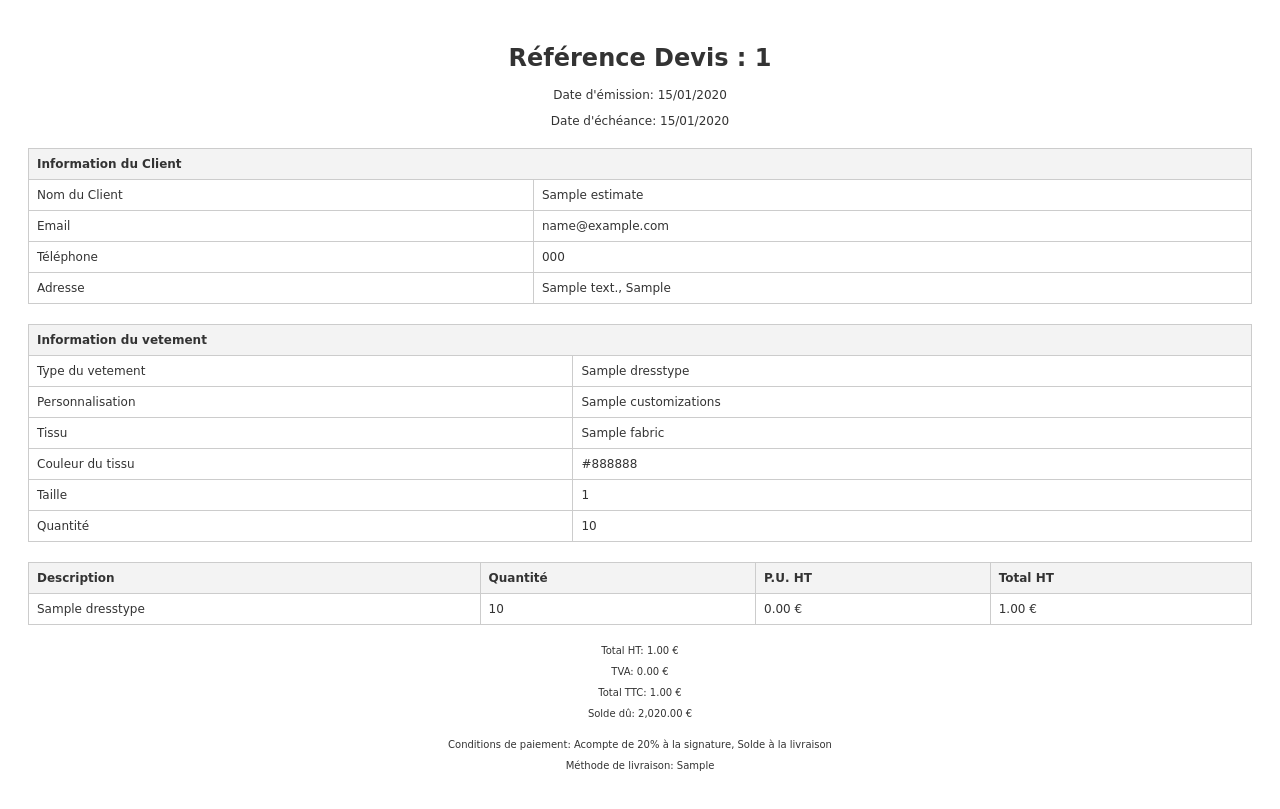
After one commit to CHANG-Toma/Test-CHANG-Toma, a Symfony app: template templates/dashboard/pages/estimate/estimate_pdf.html.twig in a window 1280 px wide. The commit adds this page. Run offline with Twig, Linux system fonts and the light colour scheme; the template is opened without the code that fills it: most values are stand-ins (such as "Sample title", 1, 10 or a date in 2020); some libraries are stand-ins or nearby versions.

Commit message:
feat : téléchargement en  pdf terminé

```diff
--- a/templates/dashboard/pages/estimate/estimate.html.twig
+++ b/templates/dashboard/pages/estimate/estimate.html.twig
@@ -50,6 +50,9 @@
 												Modifier
 											</a>
 											{{ include('dashboard/pages/estimate/_delete_form.html.twig') }}
+											<a href="{{ path('app_estimate_pdf', {'id': estimate.id}) }}" class="inline-flex items-center gap-x-2 text-sm font-semibold text-white bg-blue-600 hover:bg-blue-700 rounded-lg px-3 py-2">
+												Télécharger PDF
+											</a>
 										</td>
 									</tr>
 								{% endfor %}
--- /dev/null
+++ b/templates/dashboard/pages/estimate/estimate_pdf.html.twig
@@ -0,0 +1,128 @@
+<!DOCTYPE html>
+<html lang="en">
+<head>
+    <meta charset="UTF-8">
+    <title>Devis - {{ estimate.clientName }}</title>
+    <style>
+        body {
+            font-family: 'DejaVu Sans', sans-serif;
+            font-size: 12px;
+            padding: 20px;
+            color: #333;
+        }
+        table {
+            width: 100%;
+            border-collapse: collapse;
+            margin-bottom: 20px;
+        }
+        th, td {
+            border: 1px solid #ccc;
+            padding: 8px;
+            text-align: left;
+            font-size: 12px;
+        }
+        th {
+            background-color: #f3f3f3;
+        }
+        .header {
+            text-align: center;
+            margin-bottom: 20px;
+        }
+        .footer {
+            font-size: 10px;
+            text-align: center;
+            margin-top: 20px;
+        }
+        .text-right {
+            text-align: right;
+        }
+    </style>
+</head>
+<body>
+    <div class="header">
+        <h1>Référence Devis : {{ estimate.id }}</h1>
+        <p>Date d'émission: {{ estimate.expectedDeliveryDate|date('d/m/Y') }}</p>
+        <p>Date d'échéance: {{ estimate.expectedDeliveryDate|date('d/m/Y') }}</p>
+    </div>
+
+    <table>
+        <tr>
+            <th colspan="2">Information du Client</th>
+        </tr>
+        <tr>
+            <td>Nom du Client</td>
+            <td>{{ estimate.clientName }}</td>
+        </tr>
+        <tr>
+            <td>Email</td>
+            <td>{{ estimate.clientEmail }}</td>
+        </tr>
+        <tr>
+            <td>Téléphone</td>
+            <td>{{ estimate.clientPhone }}</td>
+        </tr>
+        <tr>
+            <td>Adresse</td>
+            <td>{{ estimate.clientAddress }}, {{ estimate.clientCity }}</td>
+        </tr>
+    </table>
+
+	<table>
+        <tr>
+            <th colspan="2">Information du vetement</th>
+        </tr>
+        <tr>
+            <td>Type du vetement</td>
+            <td>{{ estimate.dresstype }}</td>
+        </tr>
+        <tr>
+            <td>Personnalisation</td>
+            <td>{{ estimate.customizations }}</td>
+        </tr>
+        <tr>
+            <td>Tissu</td>
+            <td>{{ estimate.fabric }}</td>
+        </tr>
+        <tr>
+            <td>Couleur du tissu</td>
+            <td>{{ estimate.fabricColor }}</td>
+        </tr>
+		<tr>
+			<td>Taille</td>
+			<td>{{ estimate.size }}</td>
+		</tr>
+		<tr>
+			<td>Quantité</td>
+			<td>{{ estimate.quantity }}</td>
+		</tr>
+
+    </table>
+
+    <table>
+        <tr>
+            <th>Description</th>
+            <th>Quantité</th>
+            <th>P.U. HT</th>
+            <th>Total HT</th>
+        </tr>
+        <tr>
+            <td>{{ estimate.dresstype }}</td>
+            <td>{{ estimate.quantity }}</td>
+            <td>{{ estimate.pricefabric|number_format(2, '.', ',') }} €</td>
+            <td>{{ estimate.totalExTax|number_format(2, '.', ',') }} €</td>
+        </tr>
+    </table>
+
+    <div class="footer">
+        <p>Total HT: {{ estimate.totalExTax|number_format(2, '.', ',') }} €</p>
+        <p>TVA: {{ estimate.tva|number_format(2, '.', ',') }} €</p>
+        <p>Total TTC: {{ estimate.totalIncTax|number_format(2, '.', ',') }} €</p>
+        <p>Solde dû: {{ estimate.balandeDue|number_format(2, '.', ',') }} €</p>
+    </div>
+
+    <div class="footer">
+        <p>Conditions de paiement: Acompte de 20% à la signature, Solde à la livraison</p>
+        <p>Méthode de livraison: {{ estimate.deliveryMode }}</p>
+    </div>
+</body>
+</html>
```
Also changed, not shown: src/Controller/EstimateController.php (+26 -0 lines).
